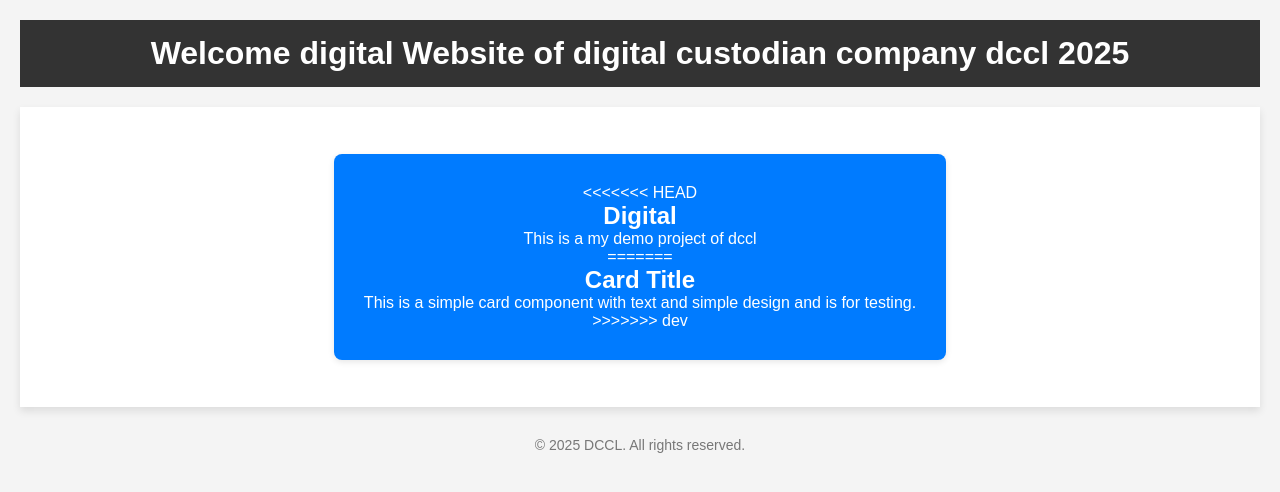
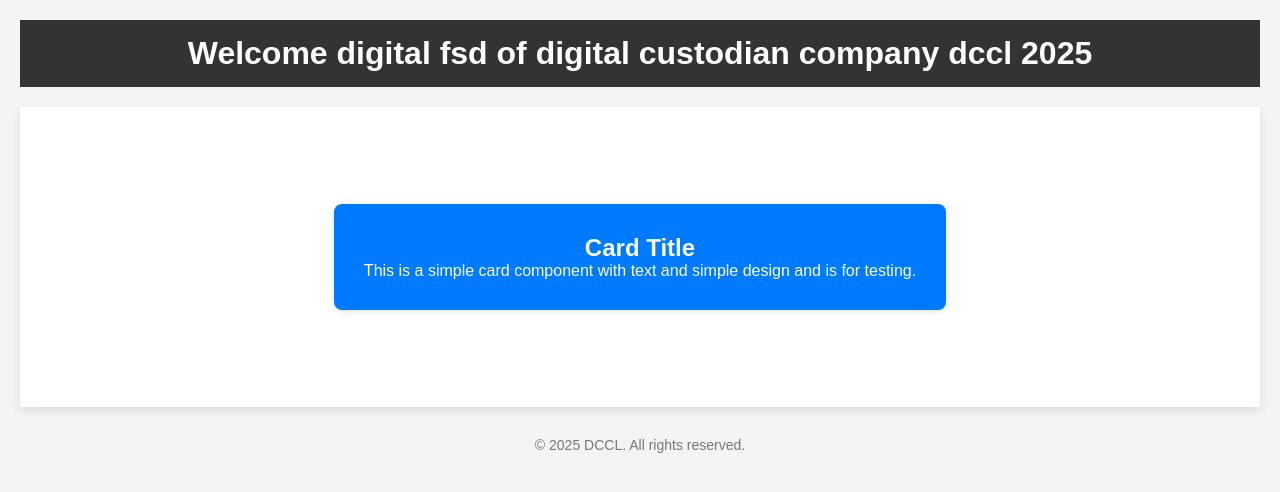
Before and after one commit to lalashabir/nawaz, a website: page index.html in a window 1280 px wide. Drawn offline with Linux system fonts and the light colour scheme.

Commit message:
deploy: 8af6613f0412978e2cfdc241db6371840d8d5873

```diff
--- a/index.html
+++ b/index.html
@@ -55,18 +55,13 @@
 </head>
 <body>
   <header>
-    <h1>Welcome digital  Website of digital custodian company dccl 2025</h1>
+    <h1>Welcome digital  fsd of digital custodian company dccl 2025</h1>
   </header>
 
   <div class="main-content">
     <div class="card">
-<<<<<<< HEAD
-      <h2>Digital </h2>
-      <p>This is a my demo project of dccl </p>
-=======
       <h2>Card Title</h2>
       <p>This is a simple card component with text and simple design and is for testing.</p>
->>>>>>> dev
     </div>
   </div>
 
```
